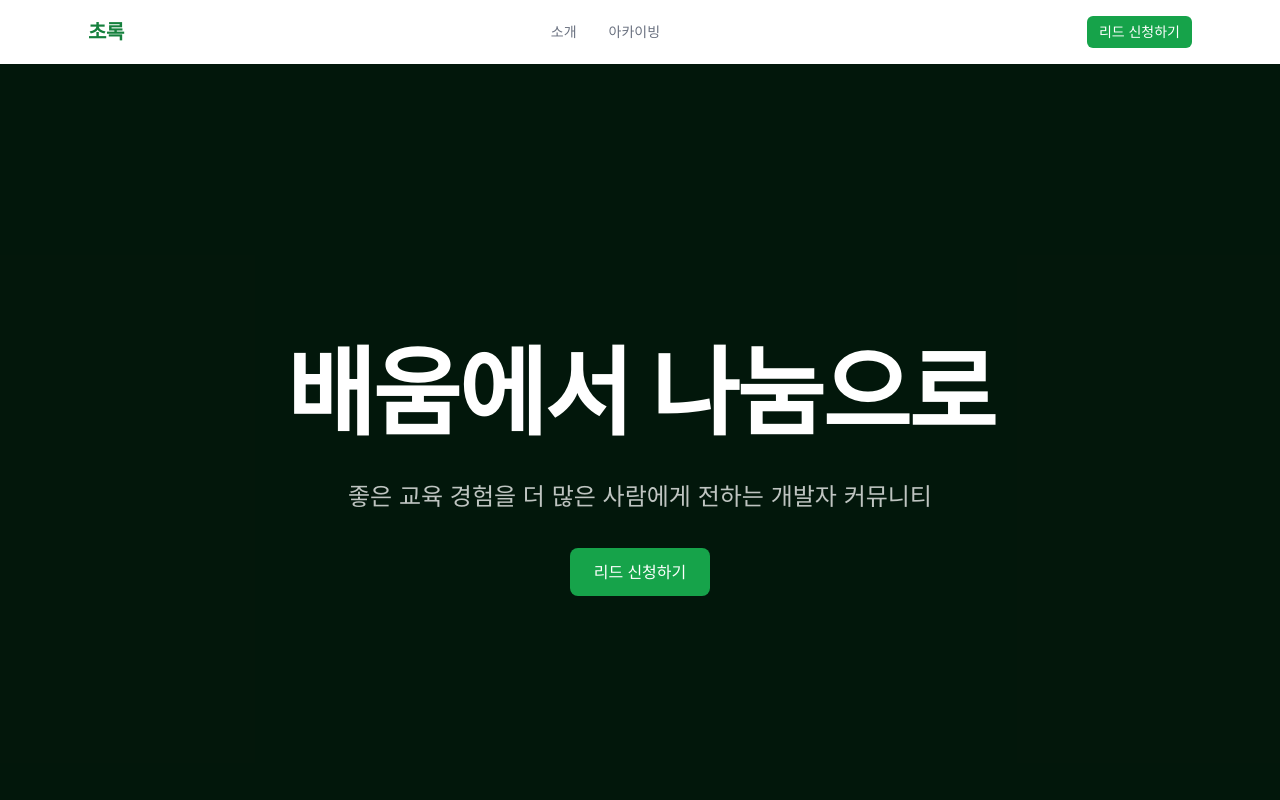
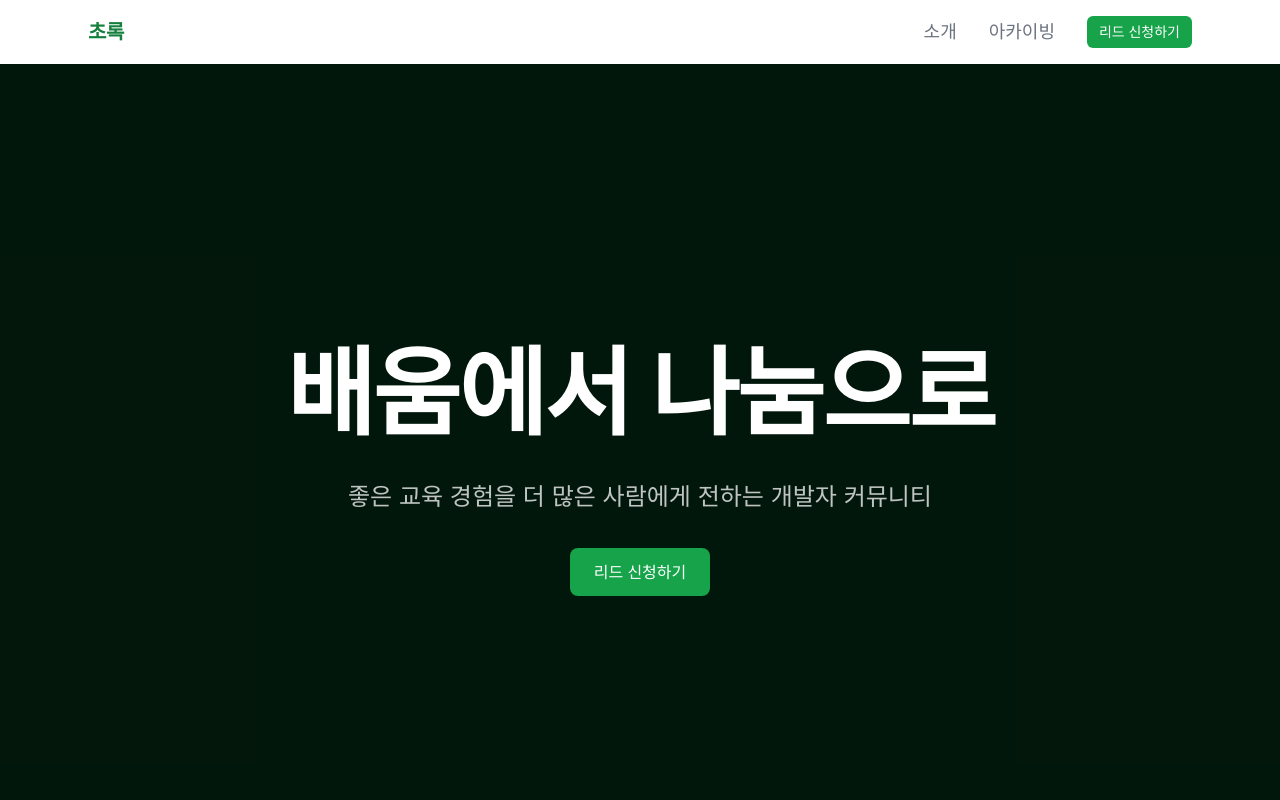
Before and after one commit to cho-log/landing, a Next.js app in the folder cho-log-landing/: page / in a window 1280 px wide. Shown: the top 800 px of the page. Built offline with nearby package versions, Linux system fonts and the light colour scheme; a web font is replaced by a local one.

Commit message:
style: 헤더 네비 오른쪽 정렬 및 텍스트 크기 확대 (text-lg)
Co-Authored-By: Claude Sonnet 4.6 <noreply@anthropic.com>

```diff
--- a/cho-log-landing/src/components/common/Header.tsx
+++ b/cho-log-landing/src/components/common/Header.tsx
@@ -56,8 +56,9 @@ export function Header() {
           초록
         </Link>
 
-        {/* 데스크톱 네비 */}
-        <nav className="hidden items-center gap-8 text-sm font-medium text-text-secondary md:flex">
+        {/* 데스크톱 네비 + CTA (오른쪽 정렬) */}
+        <div className="hidden items-center gap-8 md:flex">
+          <nav className="flex items-center gap-8 text-lg font-medium text-text-secondary">
             {NAV_LINKS.map(({ label, href }) => (
               <Link
                 key={href}
@@ -68,16 +69,14 @@ export function Header() {
               </Link>
             ))}
           </nav>
-
-        {/* 데스크톱 CTA */}
           <a
             href={GOOGLE_FORM_URL}
             target="_blank"
             rel="noopener noreferrer"
-          className="hidden md:block"
           >
             <Button size="sm">리드 신청하기</Button>
           </a>
+        </div>
 
         {/* 햄버거 버튼 (모바일) */}
         <button
```
Lines whose indentation alone changed are shown as unchanged.
